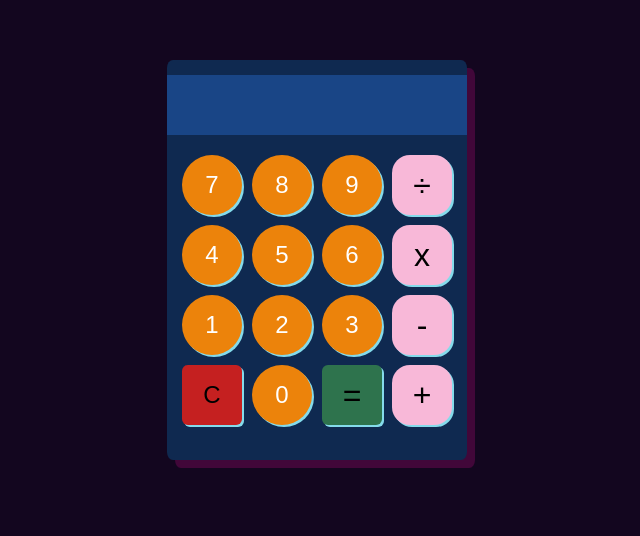
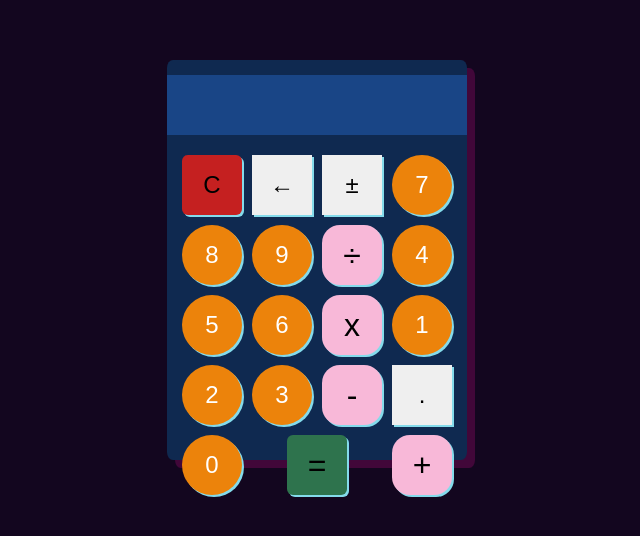
Before and after one commit to yiyuanyi/calculator, a plain HTML site: page index.html in a window 1280 px wide. Shown: the part 168-704 px from the top of the page, without its empty margins (323-963 px from the left). Drawn offline with Linux system fonts and the light colour scheme.

Commit message:
add in extra buttons: delete, dot, and sign.

```diff
--- a/index.html
+++ b/index.html
@@ -16,6 +16,9 @@
 
     <div class="container">
     <div id="buttons">
+        <button type="button" class="btn" id="clear">C</button>
+        <button type="button" class="btn" id="delete">←</button>
+        <button type="button" class="btn" id="sign">±</button>
         <button type="button" class="btn num" value="7">7</button>
         <button type="button" class="btn num" value="8">8</button>
         <button type="button" class="btn num" value="9">9</button>
@@ -28,7 +31,7 @@
         <button type="button" class="btn num" value="2">2</button>
         <button type="button" class="btn num" value="3">3</button>
         <button type="button" class="btn operator" value="-">-</button>
-        <button type="button" class="btn" id="clear">C</button>
+        <button type="button" class="btn dot" value=".">.</button>
         <button type="button" class="btn num" value="0">0</button>
         <button type="button" class="btn" id="equals">=</button>
         <button type="button" class="btn operator" value="+">+</button>
```
